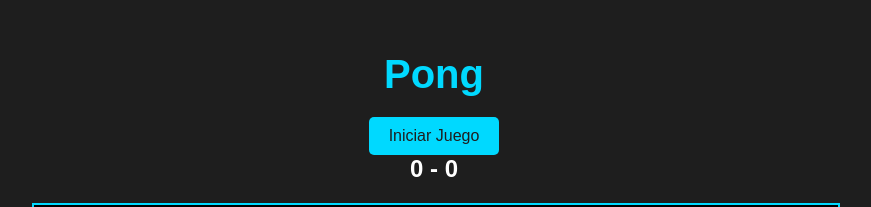
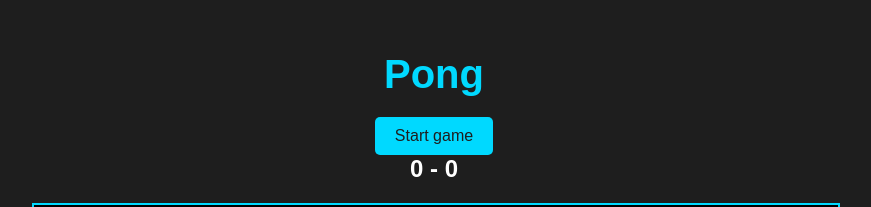
Before and after one commit to titogf/transcendence, a React (Vite) app in the folder frontend/: page /game in a window 1280 px wide. Shown: the part 101-308 px from the top of the page, without its empty margins (206-1077 px from the left). Built offline with nearby package versions, Linux system fonts and the light colour scheme.

Commit message:
ya funciona perfecto el pong

```diff
--- a/frontend/src/game/Pong.tsx
+++ b/frontend/src/game/Pong.tsx
@@ -3,6 +3,7 @@ import "./pong.css";
 
 const Pong: React.FC = () => {
     const canvasRef = useRef<HTMLCanvasElement | null>(null);
+    const animationFrameRef = useRef<number | null>(null); // Nuevo useRef para controlar requestAnimationFrame
     const [gameStarted, setGameStarted] = useState(false);
     const [player1Score, setPlayer1Score] = useState(0);
     const [player2Score, setPlayer2Score] = useState(0);
@@ -24,15 +25,15 @@ const Pong: React.FC = () => {
         const handleKeyDown = (event: KeyboardEvent) => {
             if (event.key === "w") wKeyPressed = true;
             if (event.key === "s") sKeyPressed = true;
-            if (event.key === "ArrowUp") {upKeyPressed = true; event.preventDefault();}
-            if (event.key === "ArrowDown") {downKeyPressed = true; event.preventDefault();}
+            if (event.key === "ArrowUp") { upKeyPressed = true; event.preventDefault(); };
+            if (event.key === "ArrowDown") { downKeyPressed = true; event.preventDefault(); }
         };
 
         const handleKeyUp = (event: KeyboardEvent) => {
             if (event.key === "w") wKeyPressed = false;
             if (event.key === "s") sKeyPressed = false;
-            if (event.key === "ArrowUp") {upKeyPressed = false; event.preventDefault();}
-            if (event.key === "ArrowDown") {downKeyPressed = false; event.preventDefault();}
+            if (event.key === "ArrowUp") { upKeyPressed = false; event.preventDefault(); }
+            if (event.key === "ArrowDown") { downKeyPressed = false; event.preventDefault(); }
         };
 
         window.addEventListener("keydown", handleKeyDown);
@@ -48,9 +49,12 @@ const Pong: React.FC = () => {
             ctx.fillRect(0, player1Y, paddleWidth, paddleHeight);
             ctx.fillRect(canvas.width - paddleWidth, player2Y, paddleWidth, paddleHeight);
 
+            // Ocultar la bola si hay un ganador
+            if (!winner) {
                 ctx.beginPath();
                 ctx.arc(ballX, ballY, ballRadius, 0, Math.PI * 2);
                 ctx.fill();
+            }
 
             if (wKeyPressed && player1Y > 0) player1Y -= 10;
             if (sKeyPressed && player1Y < canvas.height - paddleHeight) player1Y += 10;
@@ -70,74 +74,94 @@ const Pong: React.FC = () => {
             }
 
             if (ballX < 0) {
-                setPlayer2Score(prev => prev + 1);
+                setPlayer2Score(prev => {
+                    const newScore = prev + 1;
+                    if (newScore === 5) {
+                        setWinner("Jugador 2");
+                        stopGame();
+                    } else {
                         resetBall();
                     }
+                    return newScore;
+                });
+            }
+
             if (ballX > canvas.width) {
-                setPlayer1Score(prev => prev + 1);
+                setPlayer1Score(prev => {
+                    const newScore = prev + 1;
+                    if (newScore === 5) {
+                        setWinner("Jugador 1");
+                        stopGame();
+                    } else {
                         resetBall();
                     }
-
-            if (player1Score === 5 || player2Score === 5) {
-              setWinner(player1Score === 5 ? "Jugador 1" : "Jugador 2");
-              setGameStarted(false); // Detener el juego
-              return;
+                    return newScore;
+                });
             }
 
-            requestAnimationFrame(gameLoop);
+            animationFrameRef.current = requestAnimationFrame(gameLoop);
         };
 
         const resetBall = () => {
             ballX = canvas.width / 2;
             ballY = canvas.height / 2;
-            ballSpeedX = -ballSpeedX;
-            ballSpeedY = 5;
+            ballSpeedX = (Math.random() > 0.5 ? 1 : -1) * 8;
+            ballSpeedY = (Math.random() > 0.5 ? 1 : -1) * 5;
         };
 
-        if (gameStarted && !winner)
+        const stopGame = () => {
+            setGameStarted(false);
+            if (animationFrameRef.current) {
+                cancelAnimationFrame(animationFrameRef.current);
+                animationFrameRef.current = null;
+            }
+        };
+
         gameLoop();
 
         return () => {
             window.removeEventListener("keydown", handleKeyDown);
             window.removeEventListener("keyup", handleKeyUp);
+            if (animationFrameRef.current) {
+                cancelAnimationFrame(animationFrameRef.current);
+                animationFrameRef.current = null;
+            }
         };
     }, [gameStarted, winner]);
 
-    useEffect(() => {
-      if (player1Score === 5) {
-          setWinner("Jugador 1");
-          setGameStarted(false);
-      } else if (player2Score === 5) {
-          setWinner("Jugador 2");
-          setGameStarted(false);
-      }
-  }, [player1Score, player2Score]);
+    const resetGame = () => {
+        setPlayer1Score(0);
+        setPlayer2Score(0);
+        setWinner(null);
+        setGameStarted(true);
+        player1Y = 150;
+        player2Y = 150;
+        ballX = 400;
+        ballY = 200;
+        ballSpeedX = (Math.random() > 0.5 ? 1 : -1) * 8;
+        ballSpeedY = (Math.random() > 0.5 ? 1 : -1) * 5;
+    };
+
     return (
         <div style={{ textAlign: "center", color: "#ffffff" }}>
             <h1 style={{ color: "#00d9ff" }}>Pong</h1>
-            {!gameStarted && !winner && (
-                <button onClick={() => setGameStarted(true)}>Iniciar Juego</button>
-            )}
-            {winner && (
+
+            {winner ? (
                 <div>
                     <h2>{winner} ha ganado!</h2>
-                  <button onClick={() => {
-                      // Reiniciar juego
-                      setPlayer1Score(0);
-                      setPlayer2Score(0);
-                      setWinner(null);
-                      setGameStarted(true);  // Esto hace que el juego se reinicie
-                      player1Y = 150;  // Resetear posiciones de las palas
-                      player2Y = 150;
-                      ballX = 400;  // Resetear pelota
-                      ballY = 200;
-                  }}>Reiniciar Juego</button>
+                    <button onClick={resetGame}>Restart game</button>
                 </div>
+            ) : (
+                <>
+                    {!gameStarted && (
+                        <button onClick={resetGame}>Start game</button>
                     )}
                     <div id="scoreboard" style={{ fontSize: "1.5em", marginBottom: "10px", fontWeight: "bold" }}>
                         {player1Score} - {player2Score}
                     </div>
                     <canvas ref={canvasRef} width={800} height={400} style={{ backgroundColor: "#000", border: "2px solid #00d9ff" }} />
+                </>
+            )}
         </div>
     );
 };
--- a/frontend/src/pages/Home.tsx
+++ b/frontend/src/pages/Home.tsx
@@ -7,12 +7,12 @@ const Home: React.FC = () => {
 
   return (
     <div className="container">
-      <h1>Juego Pong</h1>
+      <h1>PONG GAME</h1>
       <div id="scoreboard" style={{ display: "none" }}>
         <span id="player1-score">0</span> - <span id="player2-score">0</span>
       </div>
       <canvas id="pongCanvas" width="800" height="400" style={{ display: "none" }}></canvas>
-      <button onClick={() => navigate("/game")}>Iniciar Juego</button>
+      <button onClick={() => navigate("/game")}>Play game</button>
     </div>
   );
 };
```
Also changed, not shown: frontend/src/App.tsx (+0 -20 lines). Lines whose indentation alone changed are shown as unchanged.
